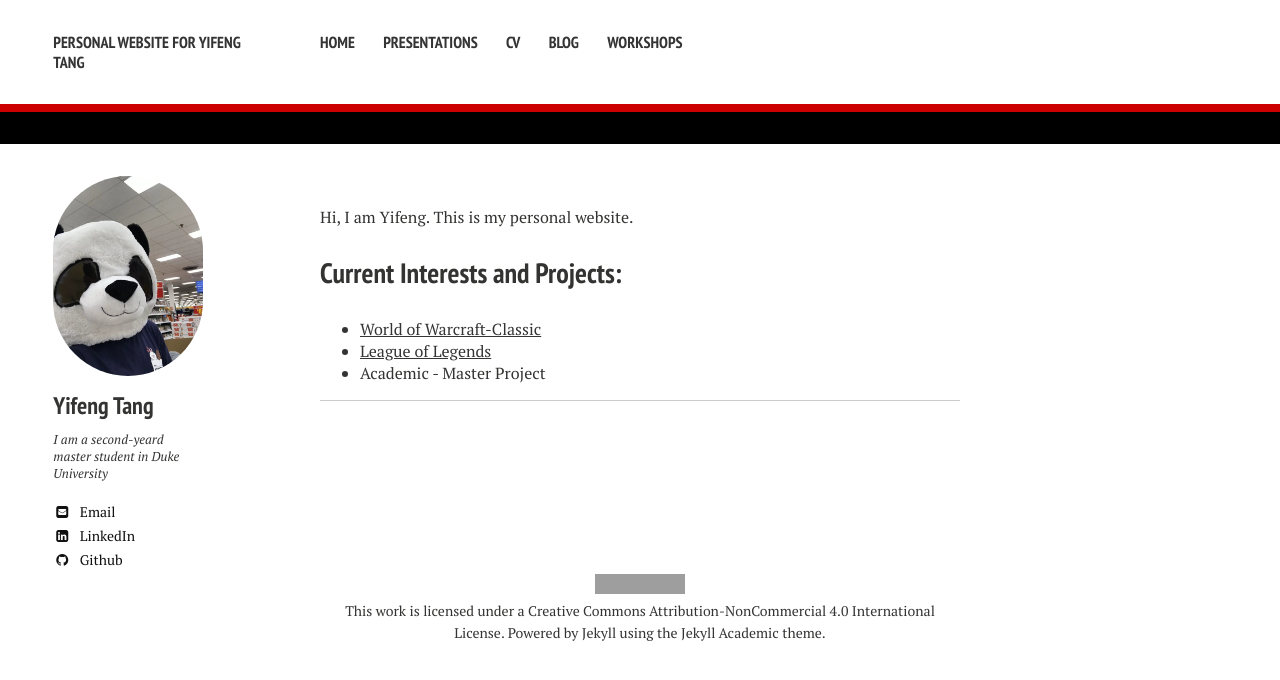
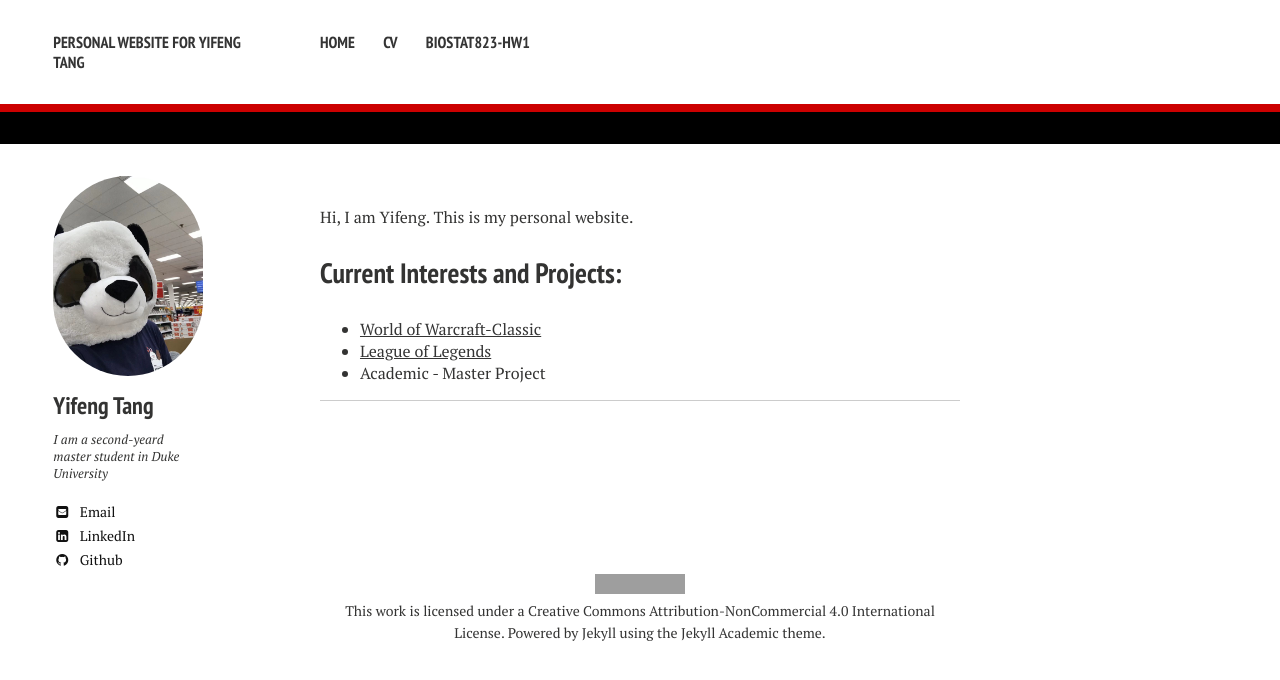
Before and after one commit to Yifeng-T/Yifeng-T.github.io, a Jekyll site: the page built from index.md, in a window 1280 px wide. Shown: the top 680 px of the page. Built offline with Jekyll 4.4.1, drawn with Linux system fonts in a browser that asks for light colours; nearby versions of some CDN libraries; grey boxes are pictures that could not be loaded.

Commit message:
change the menu bar

```diff
--- a/_data/navigation.yml
+++ b/_data/navigation.yml
@@ -2,14 +2,8 @@
 - title: Home
   url: /
 
-- title: Presentations
-  url: /presentations/
-
 - title: CV
   url: /cv/
 
-- title: Blog
-  url: /blog/
-
-- title: Workshops
-  url: /workshops/
+- title: Biostat823-HW1
+  url: /HW1/
```
